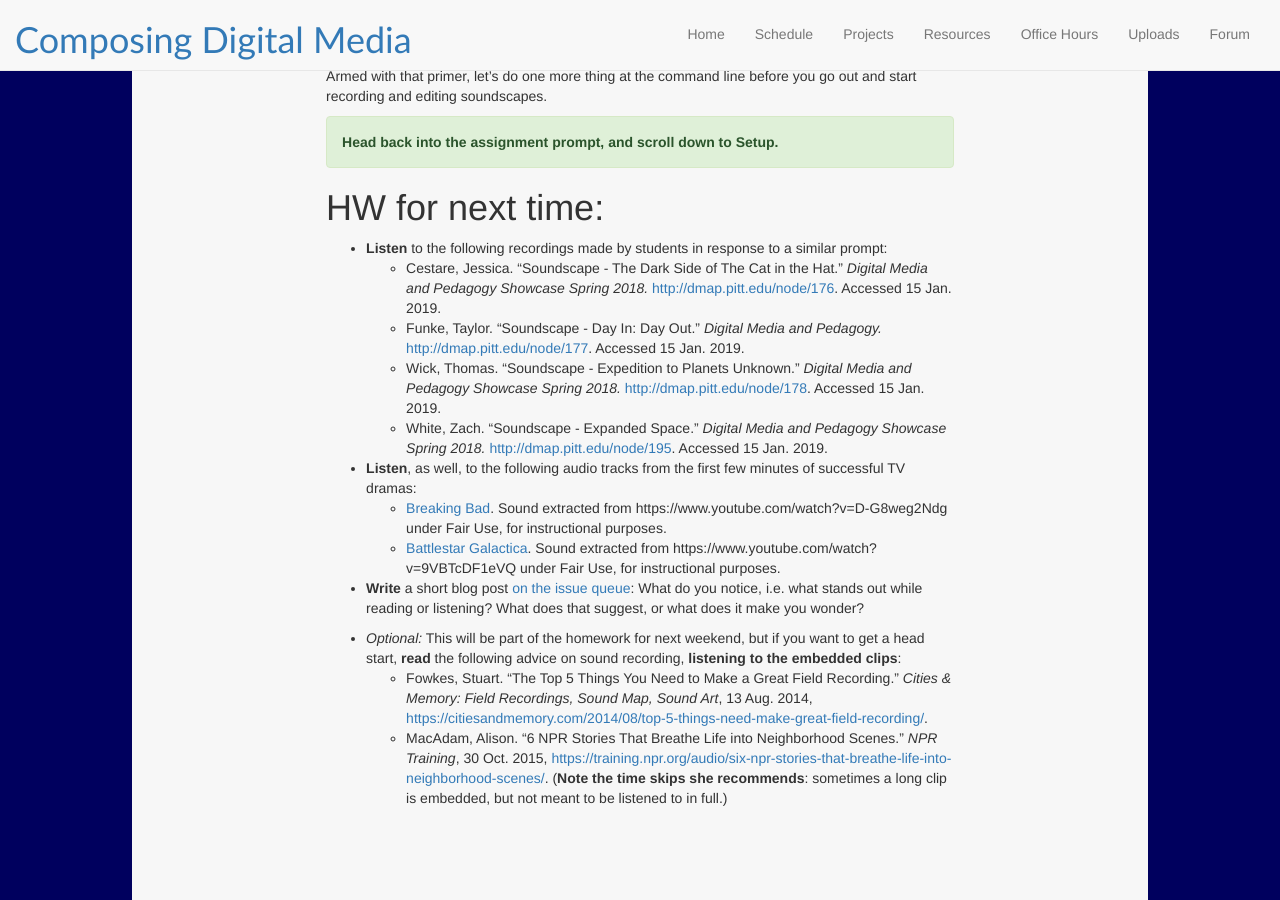
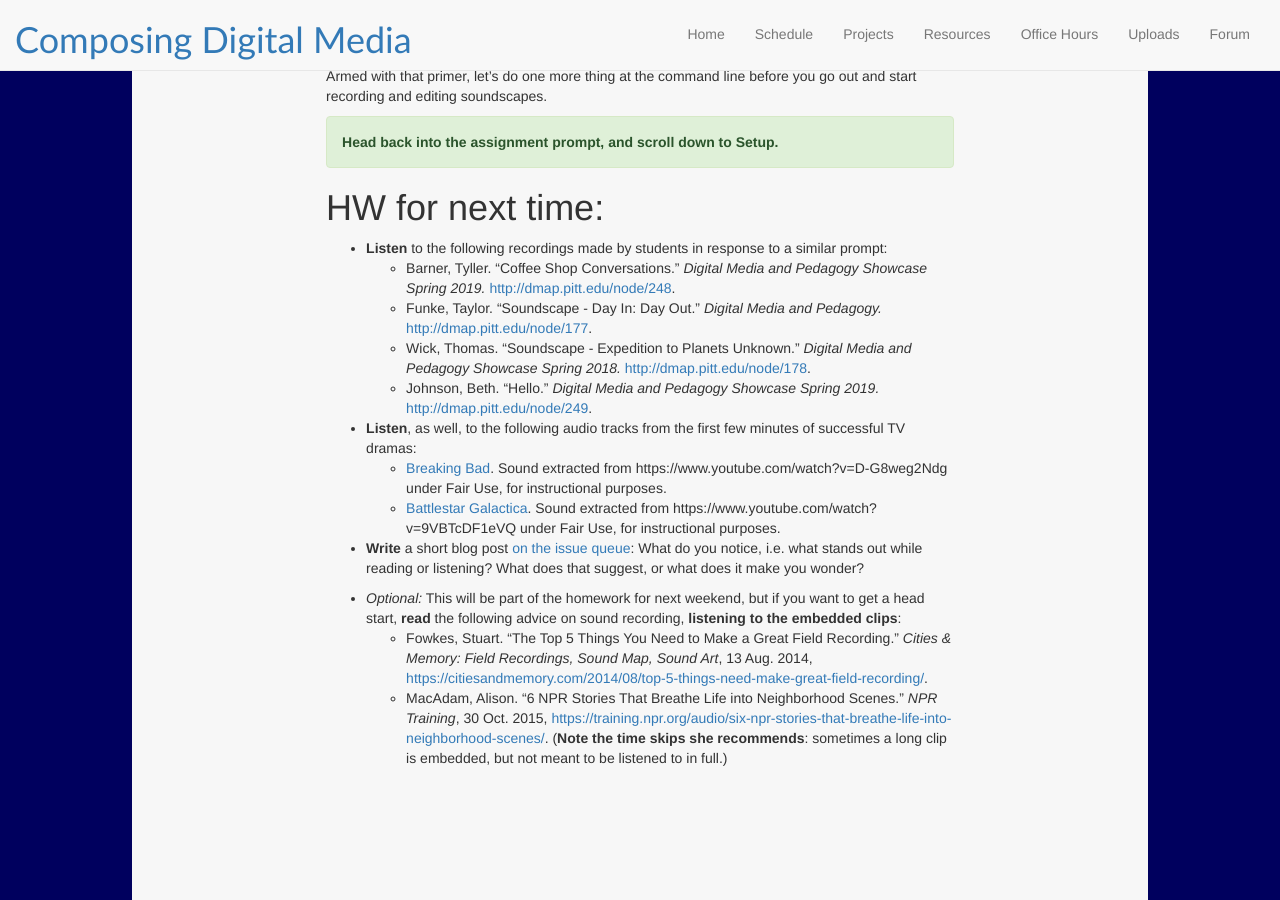
Before and after one commit to benmiller314/cdm2019fall, a Jekyll site: the page built from plans/lesson-03.md, in a window 1280 px wide and 900 px high, scrolled down 4385 px. Built offline with Jekyll 4.4.1, drawn with Linux system fonts in a browser that asks for light colours; our own code applies the rules of GitHub Pages for plain Markdown files.

Commit message:
update audio to listen to after lesson 3
wanted to add ZAR17's, too, but I couldn't access the files any more. : (

```diff
--- a/plans/lesson-03.md
+++ b/plans/lesson-03.md
@@ -215,16 +215,16 @@ Armed with that primer, let's do one more thing at the command line before you g
 # HW for next time:
 * **Listen** to the following recordings made by students in response to a similar prompt:
 <!-- update next time with examples from this class where possible -->
-  - Cestare, Jessica. "Soundscape - The Dark Side of The Cat in the Hat." *Digital Media and Pedagogy Showcase Spring 2018.* [http://dmap.pitt.edu/node/176](http://dmap.pitt.edu/node/176). Accessed 15 Jan. 2019.
-  - Funke, Taylor. "Soundscape - Day In: Day Out." *Digital Media and Pedagogy.* [http://dmap.pitt.edu/node/177](http://dmap.pitt.edu/node/177). Accessed 15 Jan. 2019.
-  - Wick, Thomas. "Soundscape - Expedition to Planets Unknown." *Digital Media and Pedagogy Showcase Spring 2018.* [http://dmap.pitt.edu/node/178](http://dmap.pitt.edu/node/178). Accessed 15 Jan. 2019.
-  - White, Zach. "Soundscape - Expanded Space." *Digital Media and Pedagogy Showcase Spring 2018.* [http://dmap.pitt.edu/node/195](http://dmap.pitt.edu/node/195). Accessed 15 Jan. 2019.
+  - Barner, Tyller. "Coffee Shop Conversations." *Digital Media and Pedagogy Showcase Spring 2019.* [http://dmap.pitt.edu/node/248](http://dmap.pitt.edu/node/248).
+  - Funke, Taylor. "Soundscape - Day In: Day Out." *Digital Media and Pedagogy.* [http://dmap.pitt.edu/node/177](http://dmap.pitt.edu/node/177).
+  - Wick, Thomas. "Soundscape - Expedition to Planets Unknown." *Digital Media and Pedagogy Showcase Spring 2018.* [http://dmap.pitt.edu/node/178](http://dmap.pitt.edu/node/178).
+  - Johnson, Beth. "Hello." *Digital Media and Pedagogy Showcase Spring 2019.* [http://dmap.pitt.edu/node/249](http://dmap.pitt.edu/node/249).
 
 * **Listen**, as well, to the following audio tracks from the first few minutes of successful TV dramas:
   - [Breaking Bad](/{{site.course.base_path}}assets/sound/bb-pilot-opening.mp3). Sound extracted from https://www.youtube.com/watch?v=D-G8weg2Ndg under Fair Use, for instructional purposes.
   - [Battlestar Galactica](/{{site.course.base_path}}assets/sound/bg-pilot-opening.mp3). Sound extracted from https://www.youtube.com/watch?v=9VBTcDF1eVQ under Fair Use, for instructional purposes.
 
-* **Write** a short blog post [on the issue queue](https://github.com/pitt-cdm/miller2019spring/issues/3): What do you notice, i.e. what stands out while reading or listening? What does that suggest, or what does it make you wonder?
+* **Write** a short blog post [on the issue queue]({{site.github.repository_url}}/issues/2): What do you notice, i.e. what stands out while reading or listening? What does that suggest, or what does it make you wonder?
 
 * _Optional:_ This will be part of the homework for next weekend, but if you want to get a head start, **read** the following advice on sound recording, **listening to the embedded clips**:
   - Fowkes, Stuart. “The Top 5 Things You Need to Make a Great Field Recording.” *Cities & Memory: Field Recordings, Sound Map, Sound Art*, 13 Aug. 2014, [https://citiesandmemory.com/2014/08/top-5-things-need-make-great-field-recording/](https://citiesandmemory.com/2014/08/top-5-things-need-make-great-field-recording/).
```
